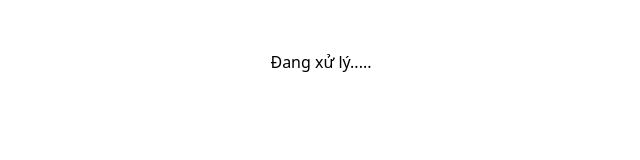
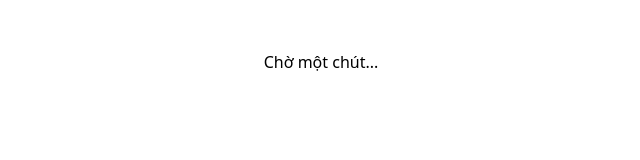
Before and after one commit to LucHandsome/ProjectOrderFood, a React (Vite) app: page /authPage in a window 1280 px wide. Shown: the top 160 px of the page, without its empty margins (319-959 px from the left). Built offline with nearby package versions, Linux system fonts and the light colour scheme.

Commit message:
Cập nhật FE

```diff
--- a/src/pages/Customer/authPage.jsx
+++ b/src/pages/Customer/authPage.jsx
@@ -6,6 +6,8 @@ import 'react-toastify/dist/ReactToastify.css';
 
 const AuthPage = () => {
     const navigate = useNavigate();
+    const [loading, setLoading] = useState(false); // Khai báo state loading
+
     useEffect(() => {
         const fetchPointerToken = async () => {
             const urlParams = new URLSearchParams(window.location.search);
@@ -27,7 +29,9 @@ const AuthPage = () => {
                         toast.error(response.data.message || 'Đăng nhập Pointer không thành công.');
                     }
                 } catch (error) {
-                    toast.error('Đã xảy ra lỗi khi đăng nhập với Pointer. Vui lòng thử lại.');
+                    // Kiểm tra error.response để có thông tin chi tiết hơn
+                    const errorMessage = error.response?.data?.message || 'Đã xảy ra lỗi khi đăng nhập với Pointer. Vui lòng thử lại.';
+                    toast.error(errorMessage);
                 } finally {
                     setLoading(false);
                 }
@@ -36,11 +40,13 @@ const AuthPage = () => {
 
         fetchPointerToken();
     }, [navigate]);
-  return (
-    <div style={{ textAlign: 'center', marginTop: '50px' }}>
-      <h1>Đang xử lý.....</h1>
-    </div>
-  );
+
+    return (
+        <div style={{ textAlign: 'center', marginTop: '50px' }}>
+            {loading ? <h1>Đang xử lý.....</h1> : <h1>Chờ một chút...</h1>}
+            <ToastContainer />
+        </div>
+    );
 };
 
 export default AuthPage;
```
